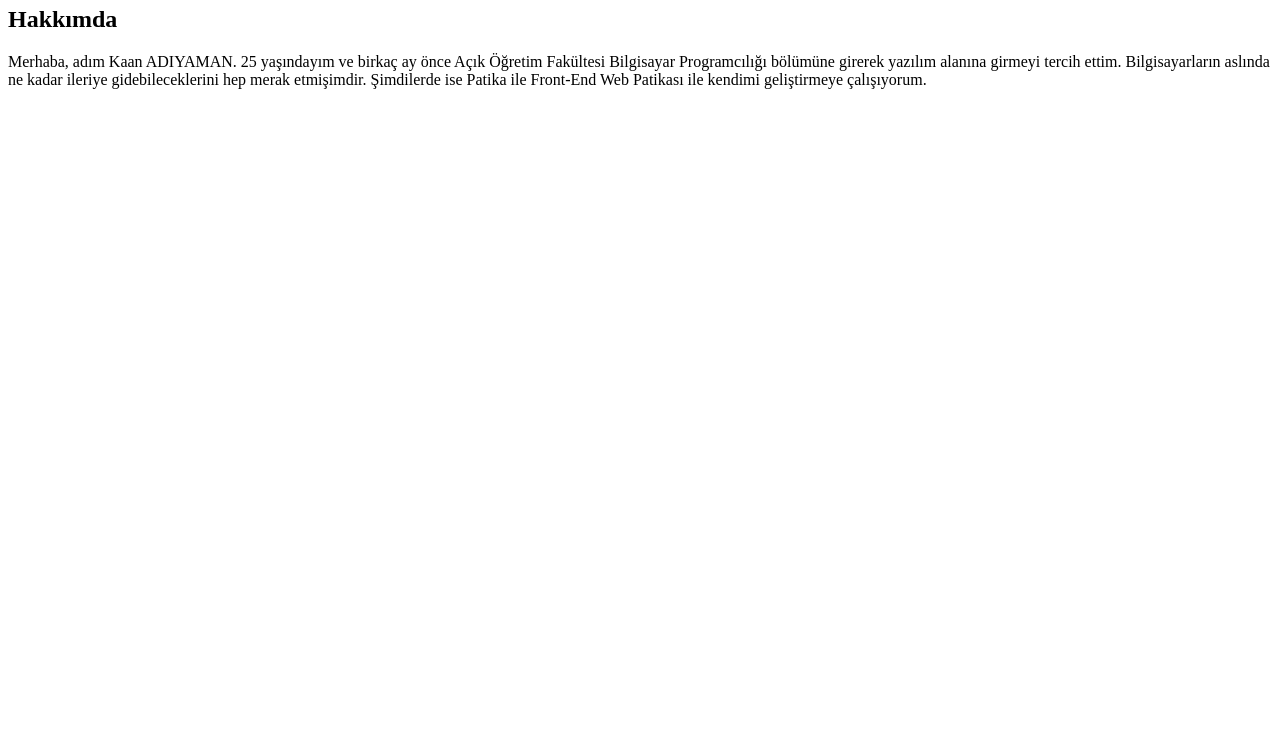
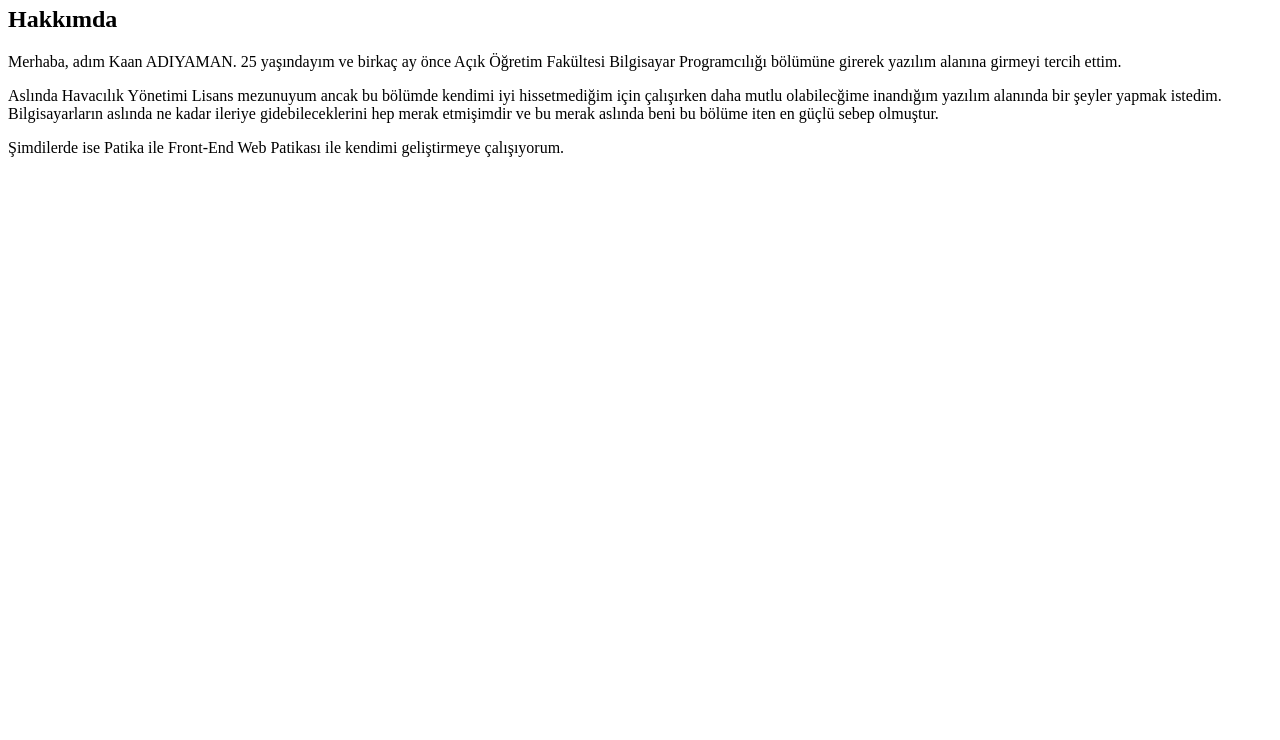
Before and after one commit to kaanadiyaman/AboutMe, a plain HTML site: page index.html in a window 1280 px wide. Shown: the part 60-800 px from the top of the page. Drawn offline with Linux system fonts and the light colour scheme.

Commit message:
Update index.html

```diff
--- a/index.html
+++ b/index.html
@@ -2,4 +2,6 @@
 <h1>Kaan ADIYAMAN</h1>
 <!-- Hakkımda Bölümü -->
 <h2>Hakkımda</h2>
-<p>Merhaba, adım Kaan ADIYAMAN. 25 yaşındayım ve birkaç ay önce Açık Öğretim  Fakültesi Bilgisayar Programcılığı bölümüne girerek yazılım alanına girmeyi tercih ettim. Bilgisayarların aslında ne kadar ileriye gidebileceklerini hep merak etmişimdir.  Şimdilerde ise Patika ile Front-End Web Patikası ile kendimi geliştirmeye çalışıyorum.</p>
+<p>Merhaba, adım Kaan ADIYAMAN. 25 yaşındayım ve birkaç ay önce Açık Öğretim  Fakültesi Bilgisayar Programcılığı bölümüne girerek yazılım alanına girmeyi tercih ettim.</p>
+<p>Aslında Havacılık Yönetimi Lisans mezunuyum ancak bu bölümde kendimi iyi hissetmediğim için çalışırken daha mutlu olabilecğime inandığım yazılım alanında bir şeyler yapmak istedim. Bilgisayarların aslında ne kadar ileriye gidebileceklerini hep merak etmişimdir ve bu merak aslında beni bu bölüme iten en güçlü sebep olmuştur. </p>
+<p>Şimdilerde ise Patika ile Front-End Web Patikası ile kendimi geliştirmeye çalışıyorum.</p>
```
